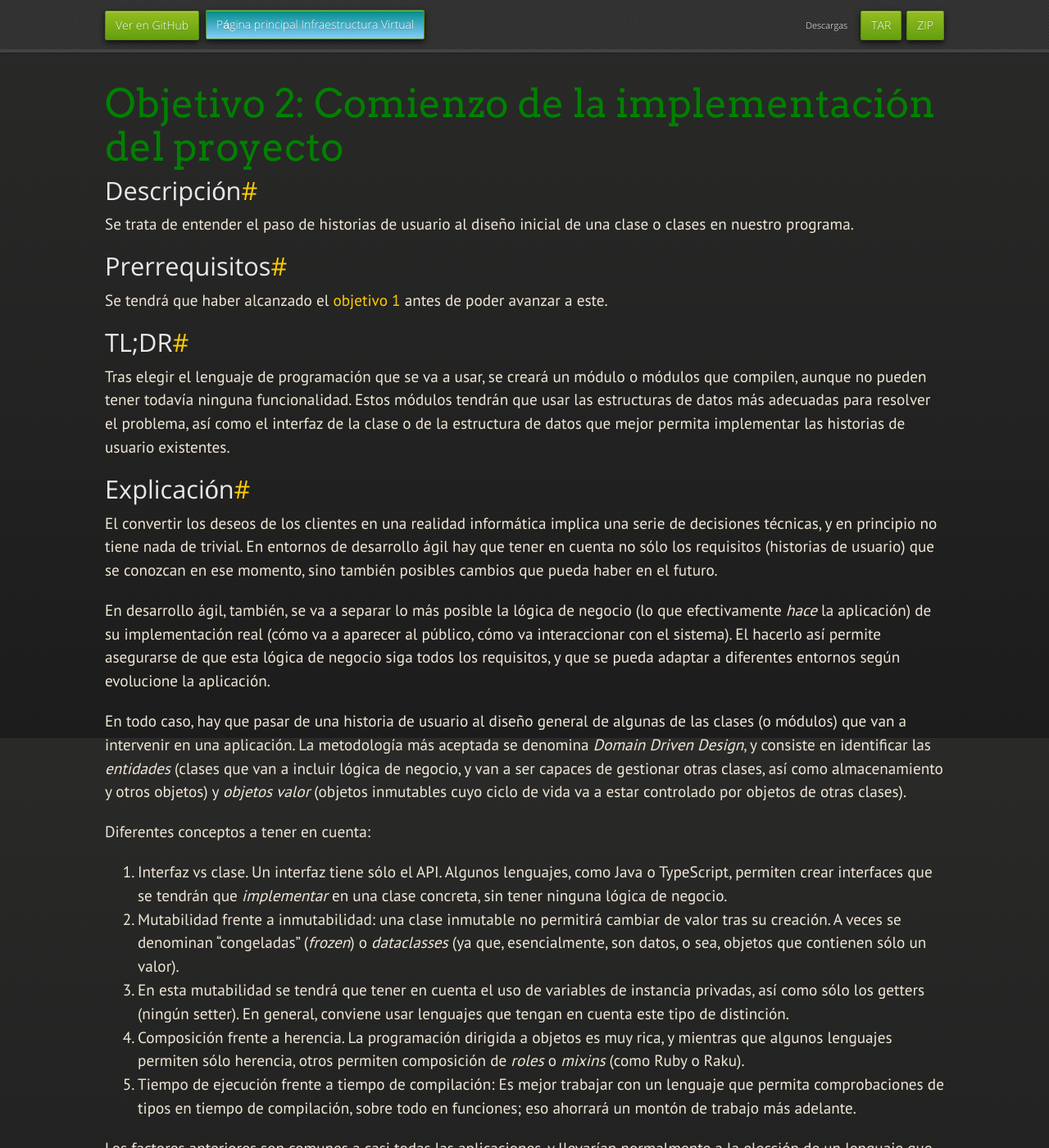
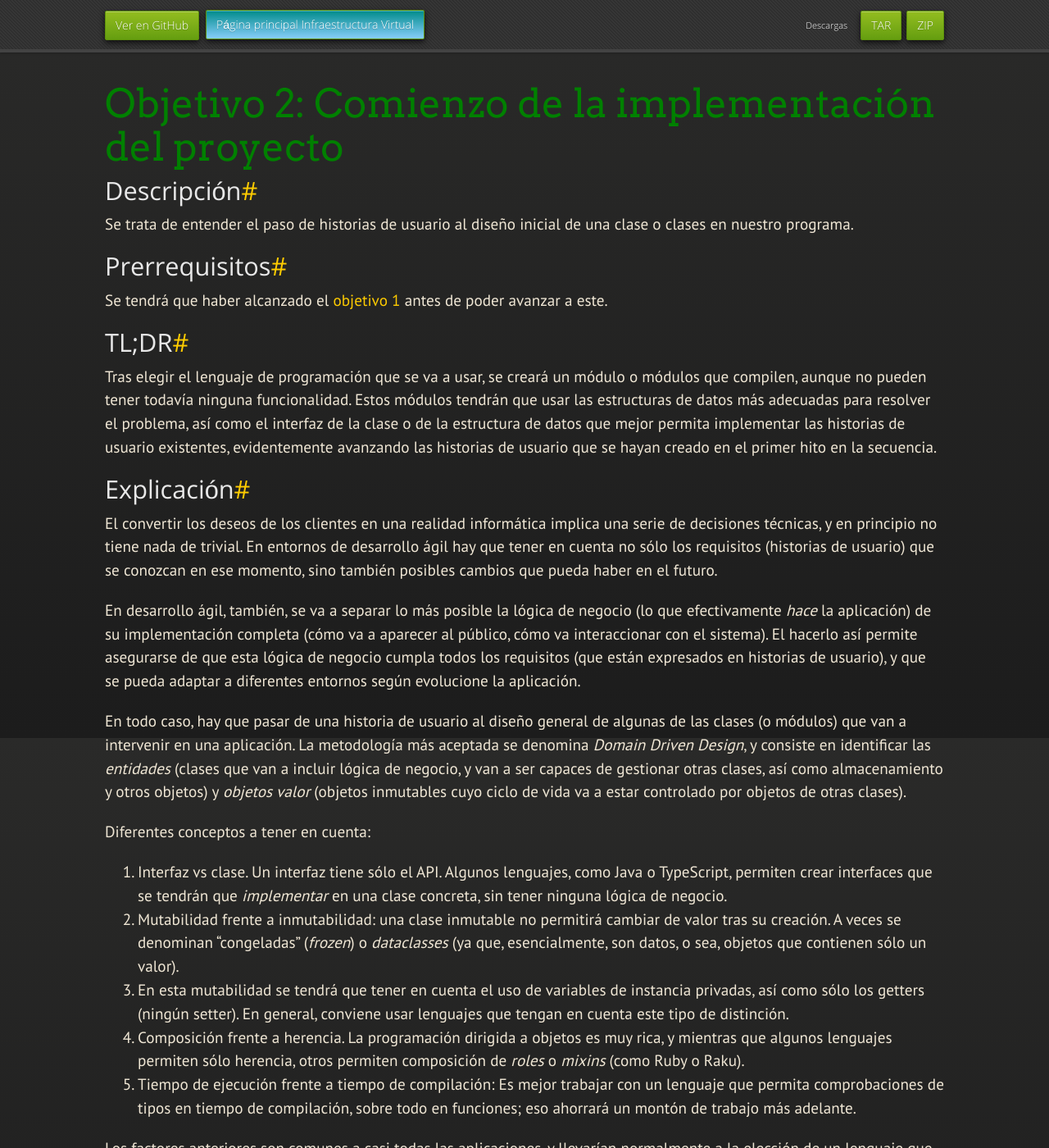
Before and after one commit to JJ/IV, a Jekyll site: the page built from documentos/proyecto/2.Entidad.md, in a window 1280 px wide and 1400 px high. Shown: the whole window at 82% size. Built offline with Jekyll 4.4.1, drawn with Linux system fonts in a browser that asks for light colours; nearby versions of some CDN libraries; some web fonts are replaced; our own code applies the rules of GitHub Pages for plain Markdown files; some of the changed text lies outside the part shown.

Commit message:
Sync documentos/proyecto/2.Entidad.md de master a gh-pages

```diff
--- a/documentos/proyecto/2.Entidad.md
+++ b/documentos/proyecto/2.Entidad.md
@@ -22,7 +22,8 @@
 funcionalidad. Estos módulos tendrán que usar las estructuras de datos
 más adecuadas para resolver el problema, así como el interfaz de la
 clase o de la estructura de datos que mejor permita implementar las
-historias de usuario existentes.
+historias de usuario existentes, evidentemente avanzando las historias de
+usuario que se hayan creado en el primer hito en la secuencia.
 
 ## Explicación
 
@@ -33,9 +34,10 @@
 cambios que pueda haber en el futuro.
 
 En desarrollo ágil, también, se va a separar lo más posible la lógica de negocio
-(lo que efectivamente *hace* la aplicación) de su implementación real (cómo va a
+(lo que efectivamente *hace* la aplicación) de su implementación completa (cómo va a
 aparecer al público, cómo va interaccionar con el sistema). El hacerlo así
-permite asegurarse de que esta lógica de negocio siga todos los requisitos, y
+permite asegurarse de que esta lógica de negocio cumpla todos los requisitos
+(que están expresados en historias de usuario), y
 que se pueda adaptar a diferentes entornos según evolucione la aplicación.
 
 En todo caso, hay que pasar de una historia de usuario al diseño general de
@@ -78,6 +80,29 @@
 clases dentro de los ficheros, y así sucesivamente. Conviene antes de crear el
 fichero informarse sobre el tema.
 
+El hecho de que se escriba interfaz de la clase sin código corresponde a dos
+conceptos: primero, en *test driven development* (TDD) se escriben primero los
+tests y a continuación el mínimo código que haga que pasen los tests. Por otro
+lado, deben evitarse tests innecesarios con un diseño que incluya, desde esa
+misma etapa, los presupuestos incluidos en las historias de usuario.
+
+
+### Orden de trabajo en este objetivo
+
+Este objetivo construye sobre el anterior. Se tienen que empezar a implementar
+las historias de usuario y avanzar hasta el primer hito, que podría ser
+perfectamente el resultado de este objetivo (ya que es una clase diseñada con
+todos los elementos que permitan implementarse luego). Así que
+
+1. Consultar el milestone e historias de usuarios asignadas, ordenadas (si lo ha
+   hecho el autor) en un orden lógico.
+2. Tratar de crear issues "como programador" asignados a esas historias de
+   usuario, tmabién organizadas de forma lógica.
+3. Usar esas issues como una guía para diseñar las clases (o módulos, entidades
+   en general).
+
+> Implícitamente, en esta clase se seleccionará el lenguaje de programación.
+
 ## Información adicional
 
 Se pueden consultar los siguientes temas
@@ -90,14 +115,14 @@
   definir los interfaces de clase antes de implementar.
 
 Los recursos aportados por los estudiantes de la asignatura están
-en [este fichero](2.Entidad.recursos).
+en [este fichero](2.Entidad.recursos.md).
 
 ## Entrega de la práctica
 
 Todo el material para este objetivo se tiene que desarrollar, como siempre, en
 una rama. Desde esta rama se hará un pull request a la rama principal del
 repositorio propio del estudiante. A este
-[fichero](https://github.com/JJ/IV-21-22/blob/master/proyectos/objetivo-2) se
+[fichero](https://github.com/JJ/IV-21-22/blob/master/proyectos/objetivo-2.md) se
 subirá (mediante un PR *desde una rama*) el nombre del proyecto, el autor y un
 enlace al pull request creado en el repositorio.
 
@@ -149,6 +175,9 @@
 3. Se han creado una o varias entidades, en el lenguaje de programación elegido,
    que avancen hacia la implementación de las historias de usuario y el producto
    mínimamente viable del hito correspondiente.
+4. Los issues están correctamente encuadrados dentro de una HU y del primer
+hito, que es el que se está desarrollando ahora.
+
 
 En todo caso, y como en todos los objetivos, se tendrá que esperar a
 que el profesor apruebe el PR en el repositorio del proyecto para
```
Also changed, not shown: other parts of documentos/proyecto/2.Entidad.md (+1 -0 lines).
